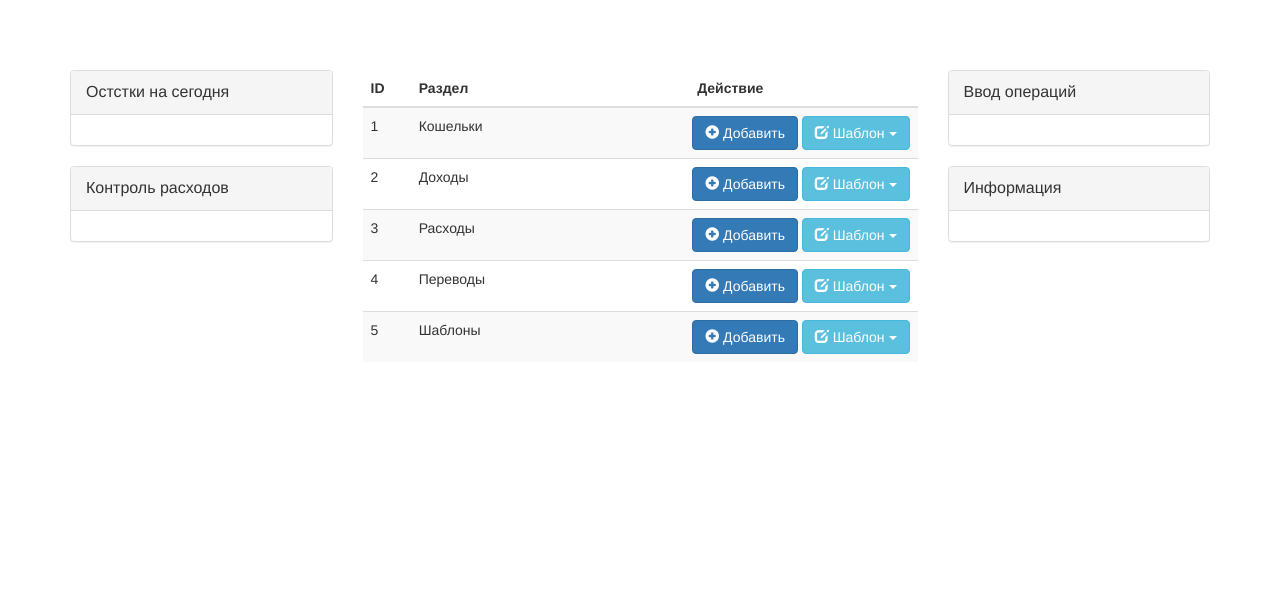
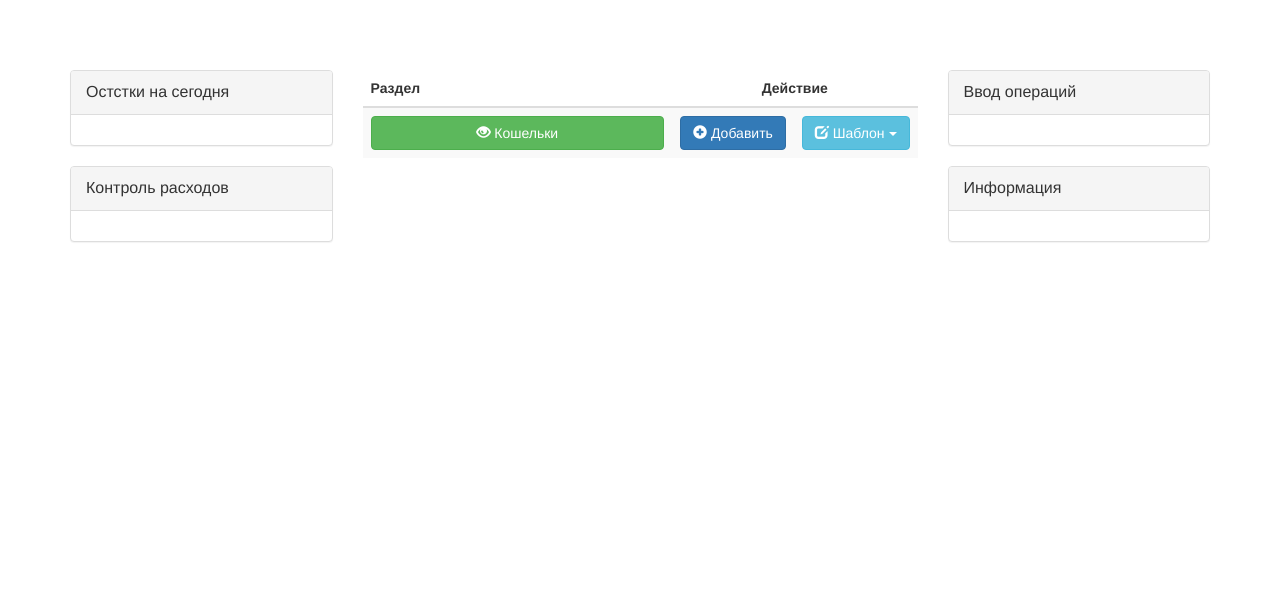
Before and after one commit to kdes70/buh2, a Yii app: template views/main/index.php in a window 1280 px wide. Shown: the top 602 px of the page. Run offline with PHP 8.4 and a stand-in for Yii, Linux system fonts and the light colour scheme; the template is opened without the code that fills it, so the values that code supplies are empty; some libraries are stand-ins or nearby versions.

Commit message:
Верстка главной страницы

```diff
--- a/views/main/index.php
+++ b/views/main/index.php
@@ -37,26 +37,15 @@ use kartik\growl\Growl;
 
 
     </div>
-    <div class="col-md-6 col-lg-6">
 
 
-
-
-
+    <div class="col-md-6 col-lg-6">
         <!-- Блок управления -->
-
-
-
-
-
-
-
-        <!--
-                <style type="text/css">
+<!--        <style type="text/css">
             .custab{
                 border: 1px solid #ccc;
-                        padding: 5px;
-                        margin: 5% 0;
+                //padding: 5px;
+                //margin: 5% 0;
                 box-shadow: 3px 3px 2px #ccc;
                 transition: 0.5s;
             }
@@ -64,25 +53,34 @@ use kartik\growl\Growl;
                 box-shadow: 3px 3px 0px transparent;
                 transition: 0.5s;
             }
+            td, th{
+
+                border: 1px solid #ccc;
+            }
         </style>-->
-
 
 
         <table class="table table-striped custab">
             <thead>
+                <tr>
+                    <th colspan="1" width="100%">Раздел</th>
+                    <th colspan="2" class="text-center">Действие</th>
 
-                <tr>
-                    <th>ID</th>
-
-                    <th>Раздел</th>
-                    <th class="text-center">Действие</th>
                 </tr>
             </thead>
             <tr>
-                <td>1</td>
+                <td><?= Html::a('<span class="glyphicon glyphicon-eye-open"></span> Кошельки', ['/wallet'], ['class' => 'btn btn-success btn-block']) ?></td>
 
-                <td>Кошельки</td>
-                <td class="text-right"><a class='btn btn-primary' href="#"><span class="glyphicon glyphicon-plus-sign"></span> Добавить</a>         <div class="btn-group" role="group">
+
+                <td class="text-right">
+
+
+                    <?= Html::a('<span class="glyphicon glyphicon-plus-sign"></span> Добавить', ['/wallet/create'], ['class' => 'btn btn-primary']) ?>
+                </td>
+                <td class="text-right">
+
+                    <div class="btn-group" role="group">
+
                         <button type="button" class="btn btn-info dropdown-toggle" data-toggle="dropdown" aria-expanded="false">
                             <span class="glyphicon glyphicon-edit"></span> Шаблон
                             <span class="caret"></span>
@@ -91,114 +89,12 @@ use kartik\growl\Growl;
                             <li><a href="#">Dropdown link</a></li>
                             <li><a href="#">Dropdown link</a></li>
                         </ul>
-                    </div></td>
+                    </div>
+                </td>
             </tr>
-
-
-            <tr>
-                <td>2</td>
-
-                <td>Доходы</td>
-                <td class="text-right"><a class='btn btn-primary' href="#"><span class="glyphicon glyphicon-plus-sign"></span> Добавить</a>         <div class="btn-group" role="group">
-                        <button type="button" class="btn btn-info dropdown-toggle" data-toggle="dropdown" aria-expanded="false">
-                            <span class="glyphicon glyphicon-edit"></span> Шаблон
-                            <span class="caret"></span>
-                        </button>
-                        <ul class="dropdown-menu" role="menu">
-                            <li><a href="#">Dropdown link</a></li>
-                            <li><a href="#">Dropdown link</a></li>
-                        </ul>
-                    </div></td>
-            </tr>
-
-            <tr>
-                <td>3</td>
-
-                <td>Расходы</td>
-                <td class="text-right"><a class='btn btn-primary' href="#"><span class="glyphicon glyphicon-plus-sign"></span> Добавить</a>         <div class="btn-group" role="group">
-                        <button type="button" class="btn btn-info dropdown-toggle" data-toggle="dropdown" aria-expanded="false">
-                            <span class="glyphicon glyphicon-edit"></span> Шаблон
-                            <span class="caret"></span>
-                        </button>
-                        <ul class="dropdown-menu" role="menu">
-                            <li><a href="#">Dropdown link</a></li>
-                            <li><a href="#">Dropdown link</a></li>
-                        </ul>
-                    </div></td>
-            </tr>
-
-            <tr>
-                <td>4</td>
-
-                <td>Переводы</td>
-                <td class="text-right"><a class='btn btn-primary' href="#"><span class="glyphicon glyphicon-plus-sign"></span> Добавить</a>         <div class="btn-group" role="group">
-                        <button type="button" class="btn btn-info dropdown-toggle" data-toggle="dropdown" aria-expanded="false">
-                            <span class="glyphicon glyphicon-edit"></span> Шаблон
-                            <span class="caret"></span>
-                        </button>
-                        <ul class="dropdown-menu" role="menu">
-                            <li><a href="#">Dropdown link</a></li>
-                            <li><a href="#">Dropdown link</a></li>
-                        </ul>
-                    </div></td>
-            </tr>
-
-
-            <tr>
-                <td>5</td>
-
-                <td>Шаблоны</td>
-                <td class="text-right"><a class='btn btn-primary' href="#"><span class="glyphicon glyphicon-plus-sign"></span> Добавить</a>         <div class="btn-group" role="group">
-                        <button type="button" class="btn btn-info dropdown-toggle" data-toggle="dropdown" aria-expanded="false">
-                            <span class="glyphicon glyphicon-edit"></span> Шаблон
-                            <span class="caret"></span>
-                        </button>
-                        <ul class="dropdown-menu" role="menu">
-                            <li><a href="#">Dropdown link</a></li>
-                            <li><a href="#">Dropdown link</a></li>
-                        </ul>
-                    </div></td>
-            </tr>
-
         </table>
-
-
-
         <!-- Блок управления (конец) -->
-
-
-
-
-
-
-        <?php
-//        echo yii\bootstrap\Tabs::widget([
-//            'items' => [
-//                [
-//                    'label' => 'Расходы',
-//                    //'content' => $exp,
-//                    'content' => $this->render('_expense', ['dataProvider' => $dataProviderExpense, 'searchModel' => $searchModelExpense, 'model' => $modelExpense]),
-//                    'options' => ['id' => 'myveryownID'],
-//                    'active' => true
-//                ],
-//                [
-//                    'label' => 'Доходы',
-//                    'content' => $this->render('_income', ['dataProvider' => $dataProviderIncome, 'searchModel' => $searchModelIncome, 'model' => $modelIncome]),
-//                    //'headerOptions' => [...],
-//                    'options' => ['id' => 'myveryownID1'],
-//                ],
-//                [
-//                    'label' => 'Переводы',
-//                    'content' => 'Переводы...',
-//                    //'headerOptions' => [...],
-//                    'options' => ['id' => 'myveryownID2'],
-//                ],
-//            ],
-//        ]);
-        ?>
-
     </div>
-
     <div class="col-md-3 col-lg-3">
 
 
```
Lines whose indentation alone changed are shown as unchanged.
